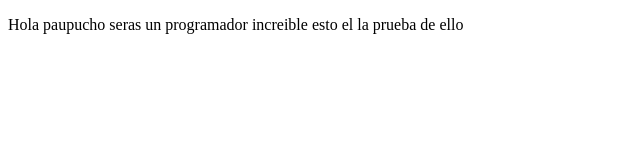
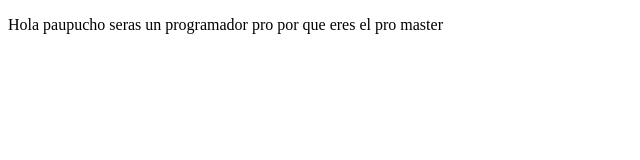
Before and after one commit to mcabre24/Prework-platzi, a plain HTML site: page index.html in a window 1280 px wide. Shown: the full height of the page, 0-640 px from the left. Drawn offline with Linux system fonts and the light colour scheme.

Commit message:
firts commit

```diff
--- a/index.html
+++ b/index.html
@@ -8,7 +8,7 @@
 </head>
 <body>
     <p>
-        Hola paupucho seras un programador increible esto el la prueba de ello
+        Hola paupucho seras un programador pro por que eres el pro master
     </p>
 </body>
 </html>
```
